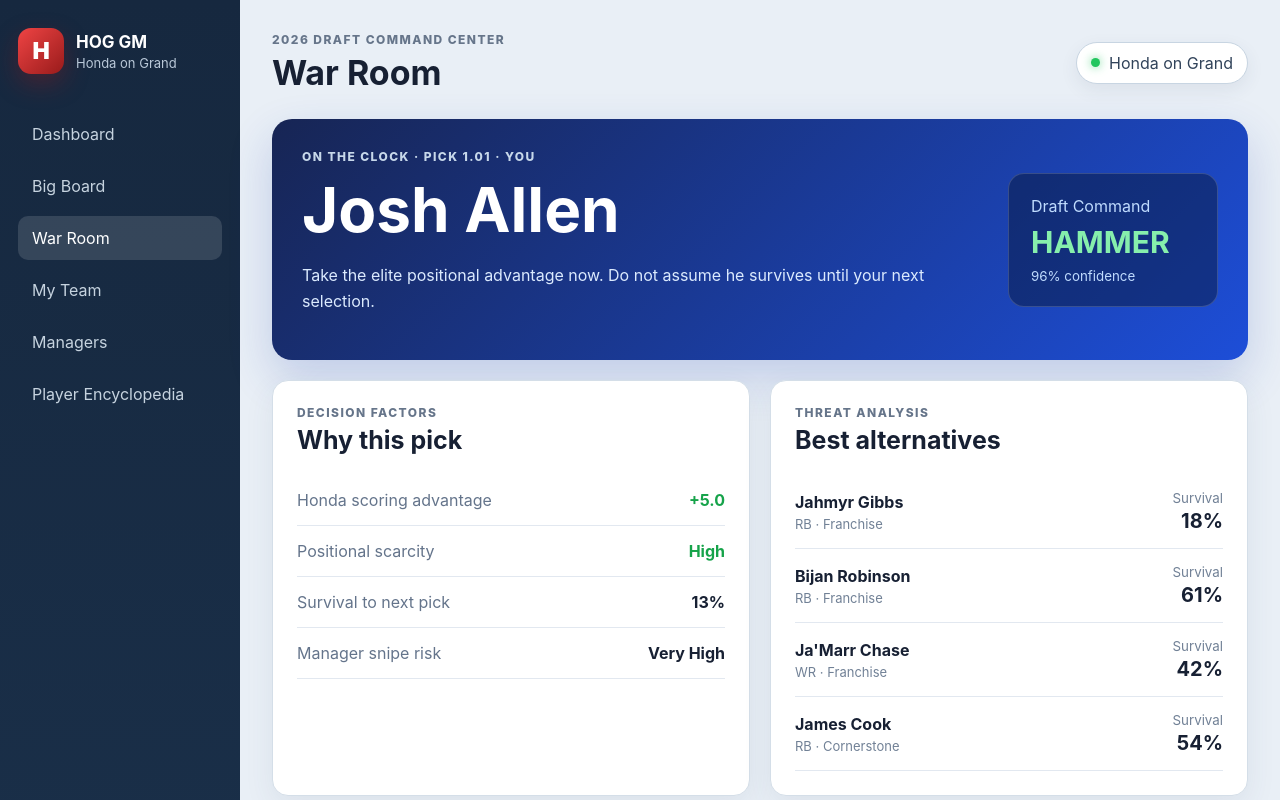
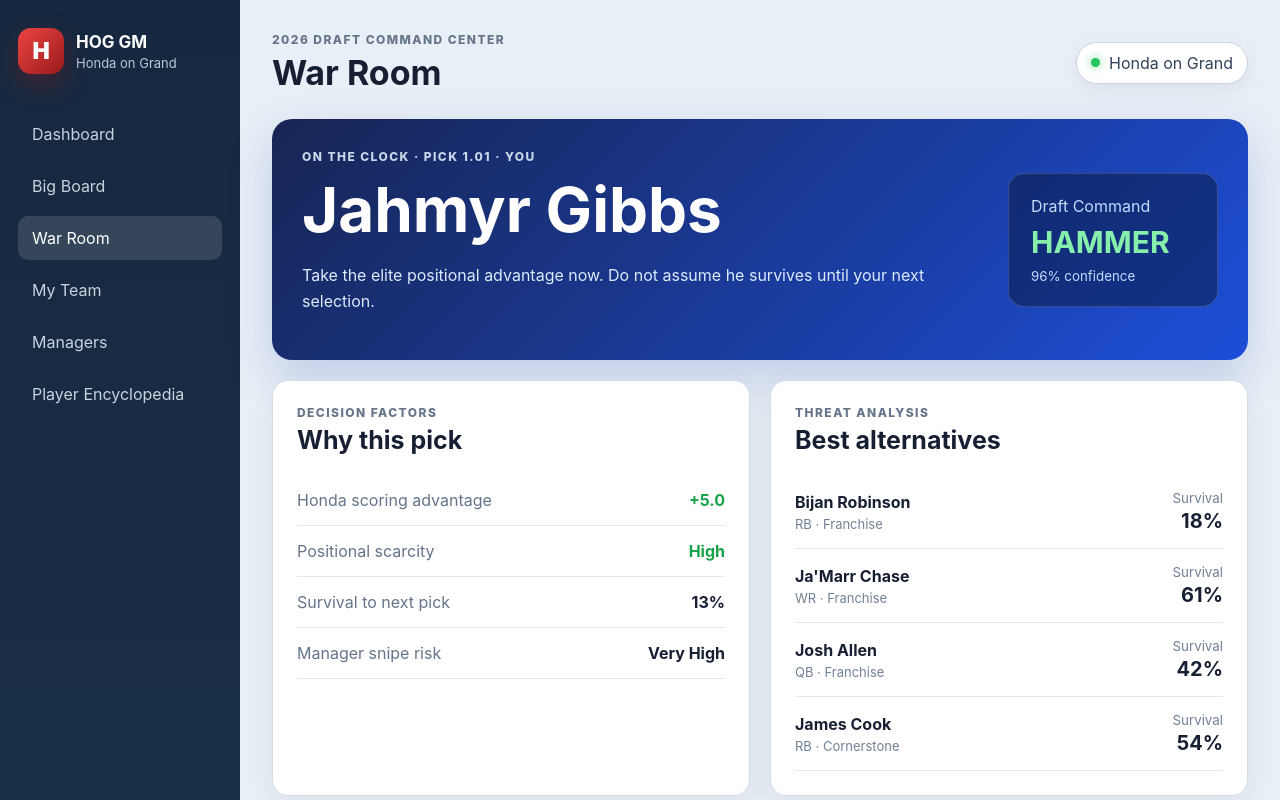
Before and after one commit to glassdion-apps/hog-gm, a React (Vite) app: page / in a window 1280 px wide. Both pictures are taken after a click on the button "War Room". Shown: the top 800 px of the page. Built offline with nearby package versions, Linux system fonts and the light colour scheme.

Commit message:
Make War Room recommendations dynamic

```diff
--- a/src/App.tsx
+++ b/src/App.tsx
@@ -104,6 +104,8 @@ function App() {
           <WarRoom
             currentPickIndex={currentPickIndex}
             draftHistory={draftHistory}
+            draftedPlayerNames={draftedPlayerNames}
+            onDraftPlayer={draftPlayer}
           />
         )}
         {page === 'team' && <MyTeam />}
--- a/src/pages/WarRoom.tsx
+++ b/src/pages/WarRoom.tsx
@@ -8,6 +8,8 @@ type WarRoomProps = {
         manager: string
         pick: number
     }[]
+    draftedPlayerNames: string[]
+    onDraftPlayer: (playerName: string) => void
 }
 
 function DecisionFactor({
@@ -42,13 +44,17 @@ function ChecklistItem({ text }: { text: string }) {
 export default function WarRoom({
     currentPickIndex,
     draftHistory,
+    draftedPlayerNames,
+    onDraftPlayer,
 }: WarRoomProps) {
-    const recommendation = players.find(
-        (player) => player.name === 'Josh Allen',
+    const availablePlayers = players.filter(
+        (player) => !draftedPlayerNames.includes(player.name),
     )
 
-    const alternatives = players
-        .filter((player) => player.name !== 'Josh Allen')
+    const recommendation = availablePlayers[0]
+
+    const alternatives = availablePlayers
+        .filter((player) => player.name !== recommendation?.name)
         .slice(0, 4)
     const currentManager =
         draftManagers[currentPickIndex % draftManagers.length]
@@ -146,7 +152,10 @@ export default function WarRoom({
                     <ChecklistItem text="Roster construction approved" />
                 </div>
 
-                <button className="draft-button">
+                <button
+                    className="draft-button"
+                    onClick={() => recommendation && onDraftPlayer(recommendation.name)}
+                >
                     Draft {recommendation?.name}
                 </button>
             </section>
```
Lines whose indentation alone changed are shown as unchanged.
